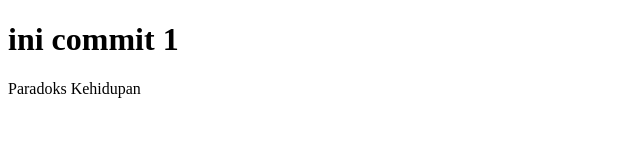
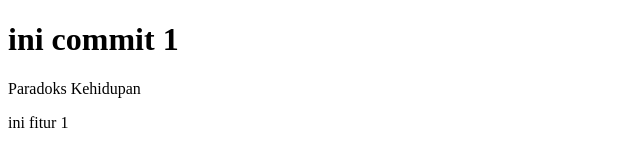
Before and after one commit to saputraananda/mentoring-1, a plain HTML site: page index.html in a window 1280 px wide. Shown: the full height of the page, 0-640 px from the left. Drawn offline with Linux system fonts and the light colour scheme.

Commit message:
ini commit fitur 1

```diff
--- a/index.html
+++ b/index.html
@@ -8,5 +8,6 @@
 <body>
     <h1>ini commit 1</h1>
     <p>Paradoks Kehidupan</p>
+    <p>ini fitur 1</p>
 </body>
 </html>
```
